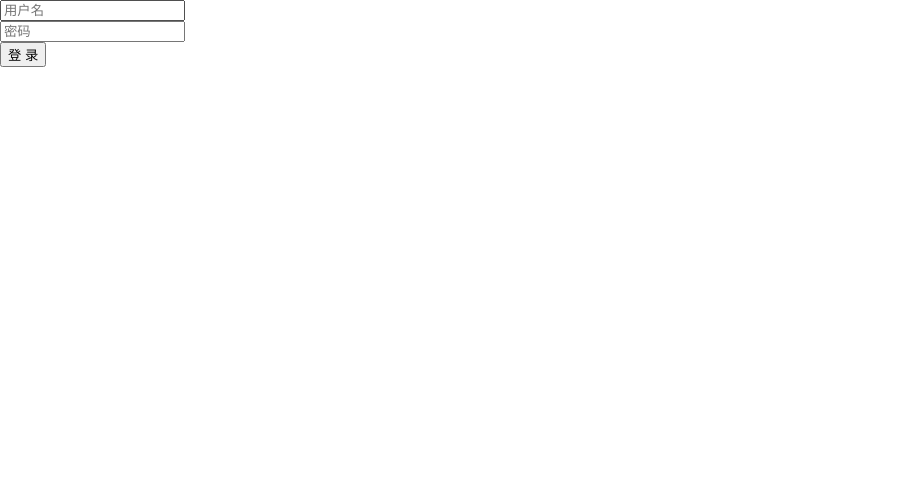
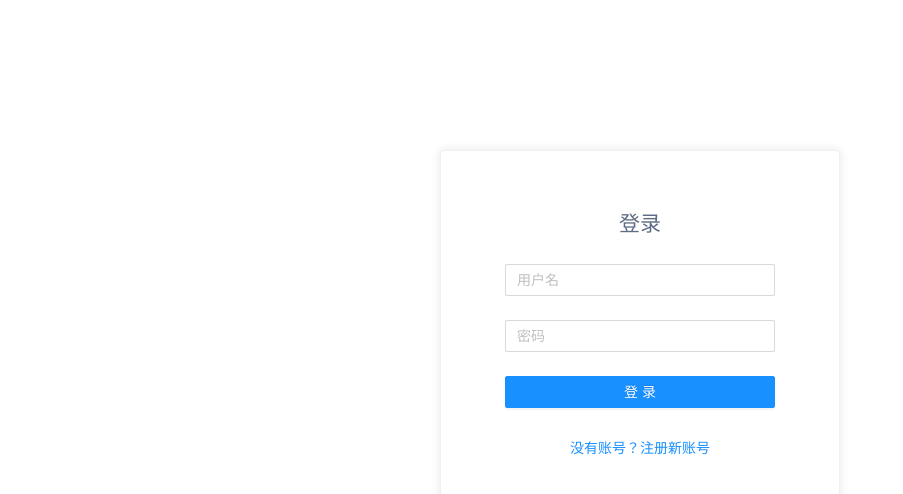
Before and after one commit to JarryChung/i18n-Friday, a React (Create React App) app in the folder client/: page / in a window 1280 px wide. Shown: the top 494 px of the page, without its empty margins (0-903 px from the left). Built offline with nearby package versions, Linux system fonts and the light colour scheme.

Commit message:
:sparkles: 完成注册登录页面

```diff
--- a/client/src/helpers/auth.ts
+++ b/client/src/helpers/auth.ts
@@ -12,6 +12,7 @@ export interface IAuthResponse {
 export interface IAuthRequset {
   username: string;
   password: string;
+  password2?: string;
 }
 
 export const getToken = () => window.localStorage.getItem(authTokenKey);
--- a/client/src/index.tsx
+++ b/client/src/index.tsx
@@ -2,6 +2,7 @@ import React from 'react';
 import ReactDOM from 'react-dom';
 import App from './App';
 import { AuthProvider } from 'components/AuthProvider';
+import 'antd/dist/antd.css';
 
 ReactDOM.render(
   <React.StrictMode>
--- a/client/src/pages/login/Login.tsx
+++ b/client/src/pages/login/Login.tsx
@@ -1,26 +1,77 @@
+import styled from '@emotion/styled';
+import { Button, Card, Form, Input } from 'antd';
 import { useAuth } from 'components/AuthProvider';
-import { Button, Form, Input } from 'antd';
+import { IAuthRequset } from 'helpers/auth';
+import { useState } from 'react';
 
 export const LoginPage = () => {
-  const { login } = useAuth();
+  const { login, register } = useAuth();
+  const [isRegister, setIsRegister] = useState(false);
 
-  const handleSubmit = (values: { username: string; password: string }) => {
-    login(values);
+  const onLogin = (data: IAuthRequset) => {
+    login(data);
+  };
+  const onRegister = (data: IAuthRequset) => {
+    register(data);
   };
 
   return (
-    <Form onFinish={handleSubmit}>
-      <Form.Item name={'username'} rules={[{ required: true, message: '请输入用户名' }]}>
-        <Input placeholder="用户名" type="text" id={'username'} />
-      </Form.Item>
-      <Form.Item name={'password'} rules={[{ required: true, message: '请输入密码' }]}>
-        <Input placeholder="密码" type="password" id={'password'} />
-      </Form.Item>
-      <Form.Item>
-        <Button type={'primary'} htmlType="submit">
-          登录
-        </Button>
-      </Form.Item>
-    </Form>
+    <Container>
+      <ShadowCard>
+        <Title>{isRegister ? '注册' : '登录'}</Title>
+
+        <Form onFinish={isRegister ? onRegister : onLogin}>
+          <Form.Item name="username" rules={[{ required: true, message: '请输入用户名' }]}>
+            <Input placeholder="用户名" type="text" id="username" />
+          </Form.Item>
+
+          <Form.Item name="password" rules={[{ required: true, message: '请输入密码' }]}>
+            <Input placeholder="密码" type="password" id="password" />
+          </Form.Item>
+
+          {isRegister && (
+            <Form.Item name="password2" rules={[{ required: true, message: '请输入确认密码' }]}>
+              <Input placeholder="确认密码" type="password" id="password2" />
+            </Form.Item>
+          )}
+
+          <Form.Item>
+            <LongButton type={'primary'} htmlType="submit">
+              {isRegister ? '注册' : '登录'}
+            </LongButton>
+          </Form.Item>
+        </Form>
+
+        <LongButton type="link" onClick={() => setIsRegister(!isRegister)}>
+          {isRegister ? '已经有帐号了？直接登录' : '没有账号？注册新账号'}
+        </LongButton>
+      </ShadowCard>
+    </Container>
   );
 };
+
+const Container = styled.div`
+  display: flex;
+  flex-direction: column;
+  align-items: center;
+  justify-content: center;
+  min-height: 100vh;
+`;
+
+const Title = styled.h2`
+  margin-bottom: 2.4rem;
+  color: rgb(94, 108, 132);
+  text-align: center;
+`;
+
+const ShadowCard = styled(Card)`
+  width: 40rem;
+  min-height: 50rem;
+  padding: 3.2rem 4rem;
+  border-radius: 0.3rem;
+  box-shadow: rgba(0, 0, 0, 0.1) 0 0 10px;
+`;
+
+const LongButton = styled(Button)`
+  width: 100%;
+`;
```
